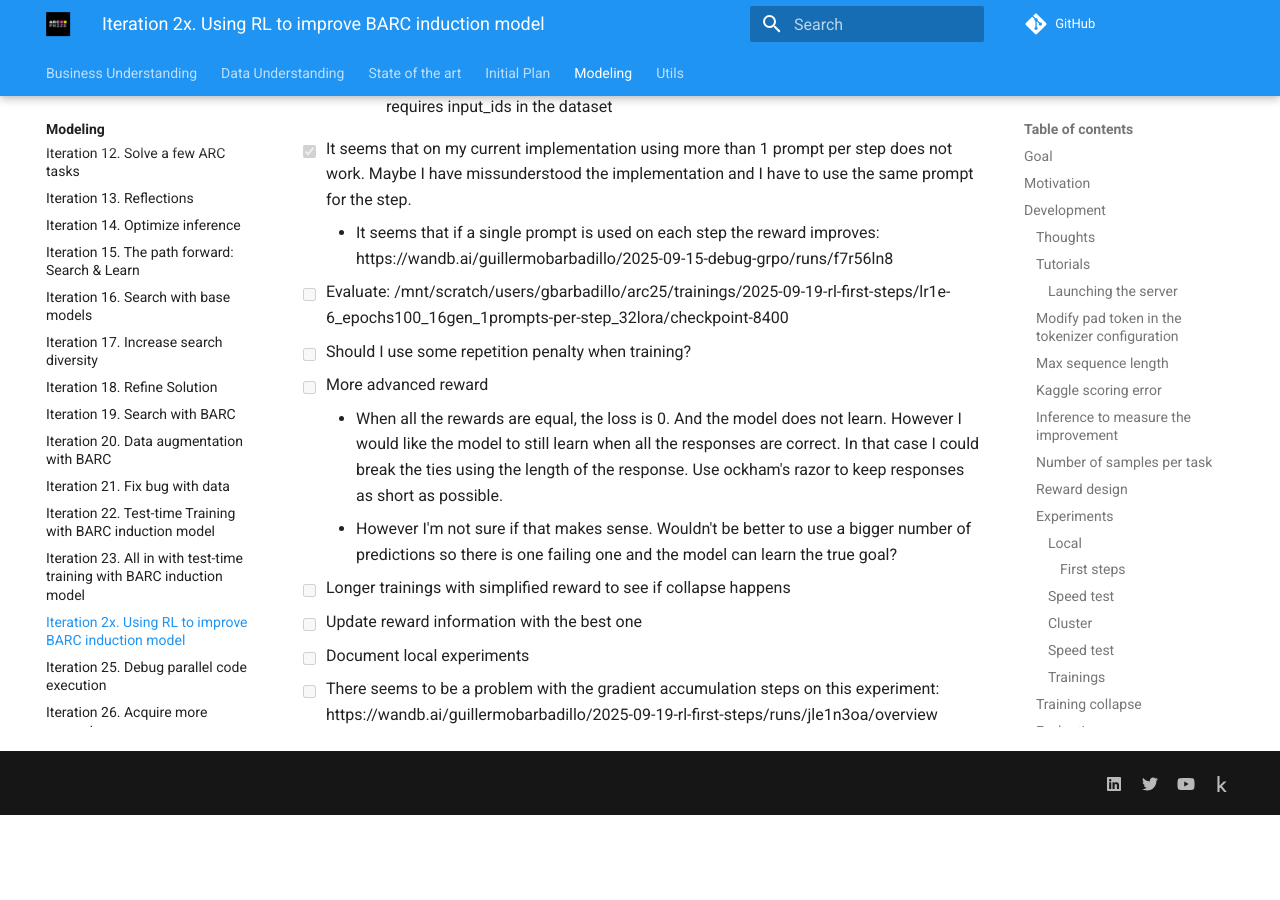
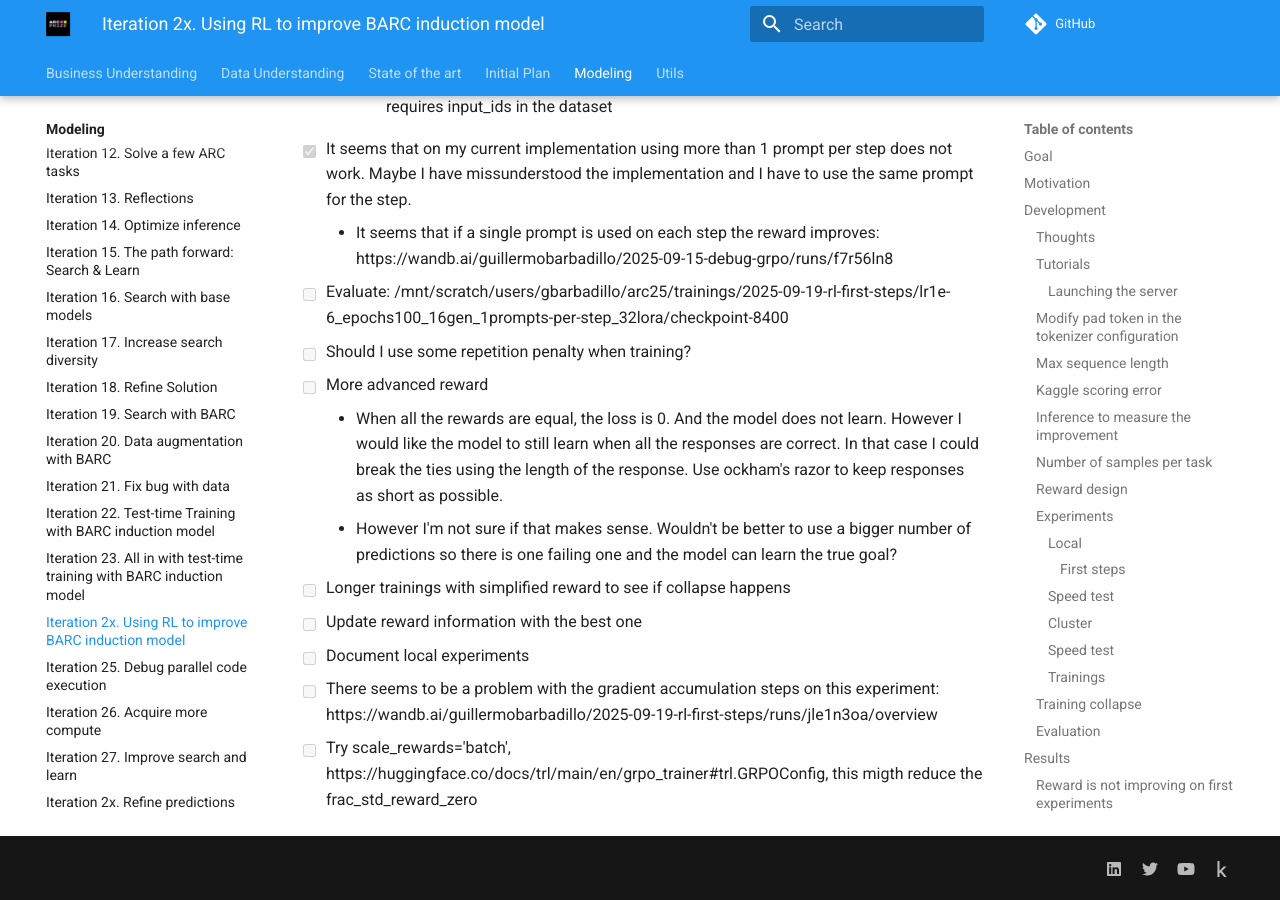
Before and after one commit to ironbar/arc25, an MkDocs documentation site: the page built from docs/modeling/Iteration_24_RL_BARC.md, in a window 1280 px wide and 900 px high, scrolled down 12734 px. Built offline with MkDocs 1.6.1 and Material for MkDocs 9.7.7, drawn with Linux system fonts in a browser that asks for light colours; comment, search, counter and statistics services are not loaded; before the commit the page ends 13549 px from its top, so only the background shows below that.

Commit message:
added todo

```diff
--- a/docs/modeling/Iteration_24_RL_BARC.md
+++ b/docs/modeling/Iteration_24_RL_BARC.md
@@ -506,3 +506,4 @@ Similar conclusions for H100.
 - [ ] Update reward information with the best one
 - [ ] Document local experiments
 - [ ] There seems to be a problem with the gradient accumulation steps on this experiment: https://wandb.ai/guillermobarbadillo/2025-09-19-rl-first-steps/runs/jle1n3oa/overview
+- [ ] Try scale_rewards='batch', https://huggingface.co/docs/trl/main/en/grpo_trainer#trl.GRPOConfig, this migth reduce the frac_std_reward_zero
```
